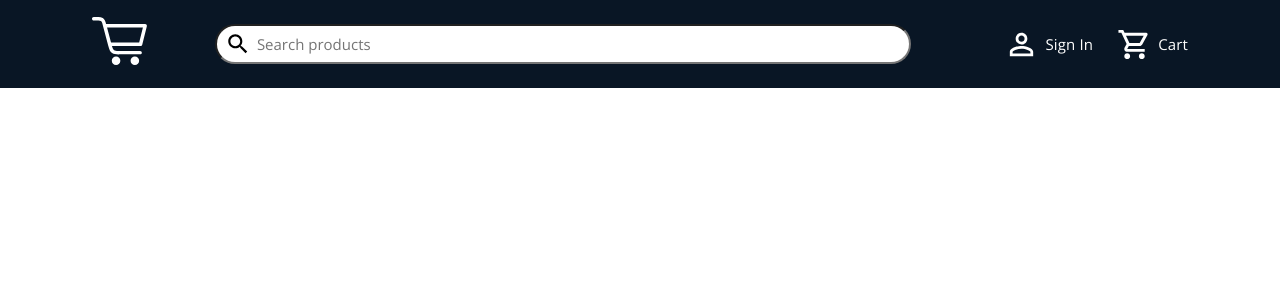
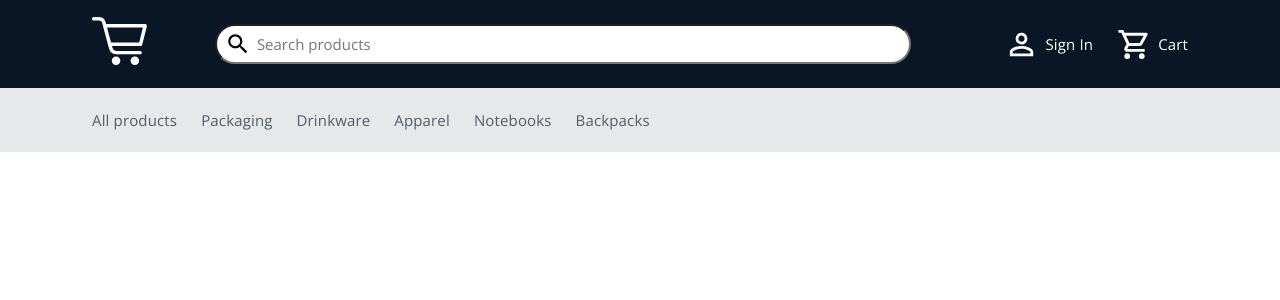
Before and after one commit to estebaanbisocoli/react-challange, a React (Create React App) app: page / in a window 1280 px wide. Shown: the top 300 px of the page. Built offline with nearby package versions, Linux system fonts and the light colour scheme.

Commit message:
Add product categories navbar

```diff
--- /dev/null
+++ b/src/components/ProductNavbar/ProductNavbar.scss
@@ -0,0 +1,16 @@
+@import "../../styles/variables.scss";
+.product-navbar-container {
+    width: 100%;
+    height: 64px;
+    background-color: $light-background;
+    padding-left: $horizontal-padding;
+    padding-right: $horizontal-padding;
+    display: flex;
+    flex-direction: row;
+    align-items: center;
+    gap: 24px;
+    h4 {
+        cursor: pointer;
+        color: $light-navbar-text;
+    }
+}
--- /dev/null
+++ b/src/components/ProductNavbar/ProductNavbar.tsx
@@ -0,0 +1,18 @@
+import React from 'react'
+import { useTranslation } from 'react-i18next'
+import "./ProductNavbar.scss"
+
+const CATEGORIES = ["PRODUCT_NAVBAR_ALL", "PRODUCT_NAVBAR_PACKAGING", "PRODUCT_NAVBAR_DRINKWARE", "PRODUCT_NAVBAR_APPAREL", "PRODUCT_NAVBAR_NOTEBOOKS", "PRODUCT_NAVBAR_BACKPACKS"]
+
+const CategoryItem = ({ text }: { text: string }) => {
+    const { t } = useTranslation()
+    return <h4 className='text-xs regular lh-16'>{t(text)}</h4>
+}
+
+export default function ProductNavbar() {
+    return (
+        <div className='product-navbar-container'>
+            {CATEGORIES.map((item, i) => <CategoryItem text={item} key={i} />)}
+        </div>
+    )
+}
--- a/src/components/ReactChallenge/ReactChallange.tsx
+++ b/src/components/ReactChallenge/ReactChallange.tsx
@@ -1,9 +1,13 @@
 import React from 'react'
 import { useTranslation } from 'react-i18next';
 import Navbar from '../Navbar/Navbar';
+import ProductNavbar from '../ProductNavbar/ProductNavbar';
 export default function ReactChallange() {
     const { t } = useTranslation()
     return (
-        <Navbar />
+        <div>
+            <Navbar />
+            <ProductNavbar />
+        </div>
     )
 }
```
